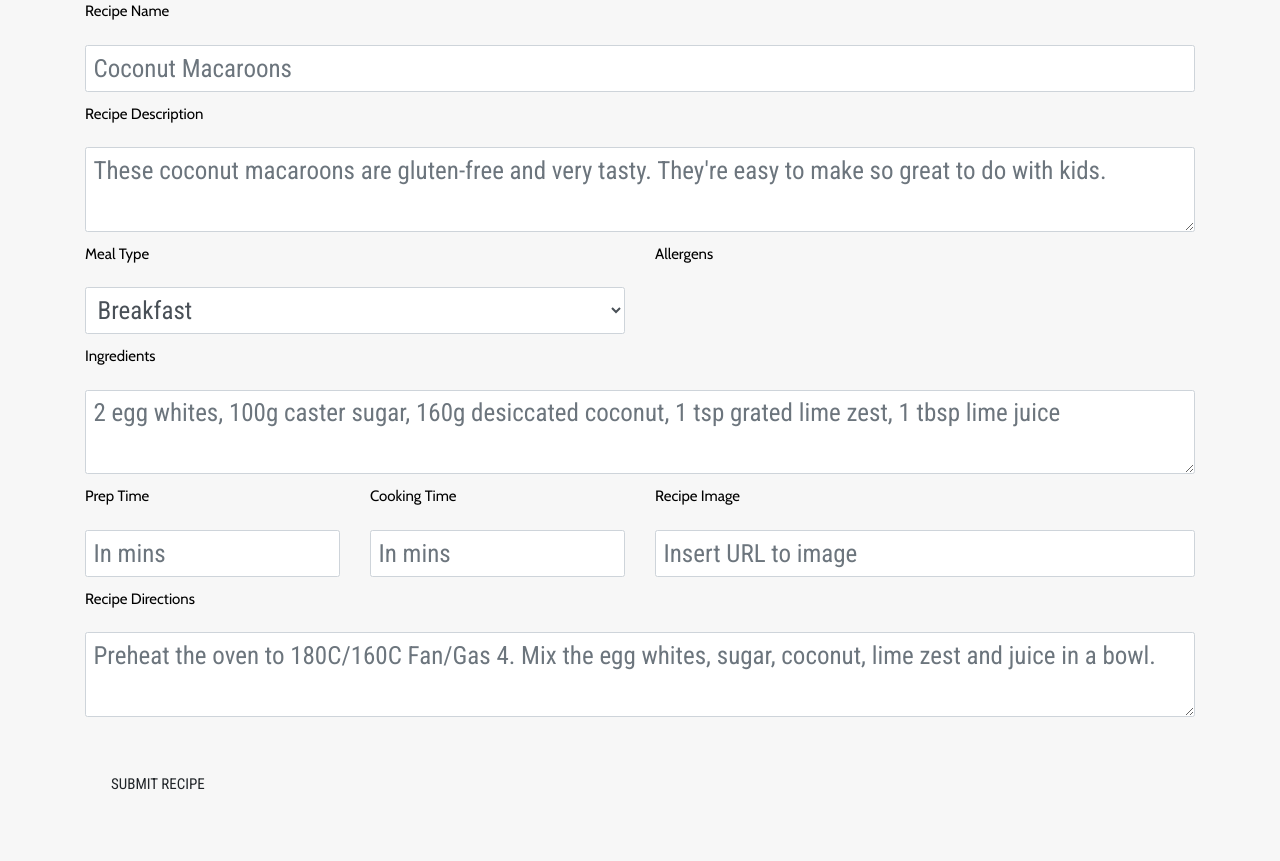
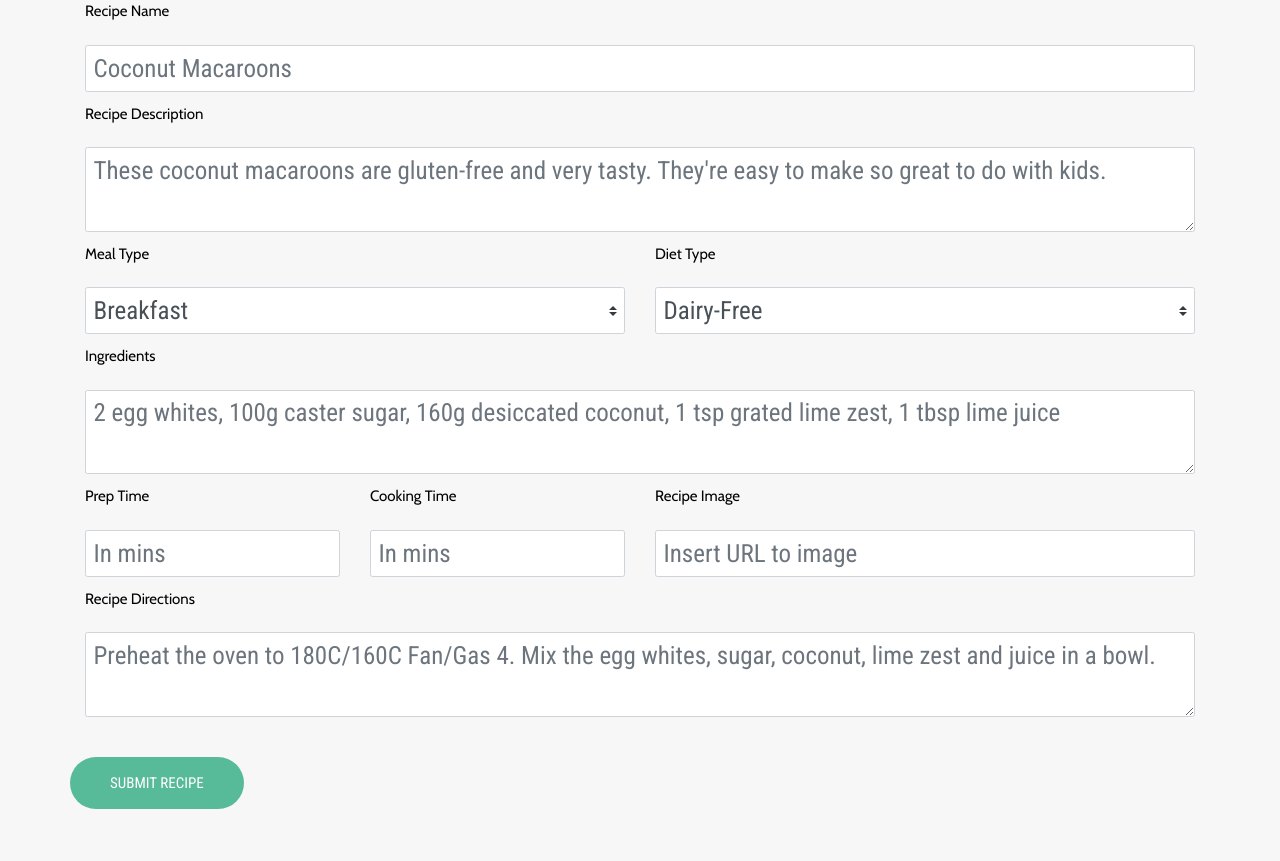
Before and after one commit to andreasdk/dcd-recipes, a Flask app: template whisk/templates/add_recipe.html in a window 1280 px wide. Shown: the part 98-959 px from the top of the page. After the commit the page ends 907 px from the top, so only its background shows below. Run offline with Flask 2, Linux system fonts and the light colour scheme; the template is opened without the code that fills it: values that come from a table or form of the project are taken from there, others are empty; the visitor is signed in with stand-in values (Sample User, id 1); some libraries are stand-ins or nearby versions.

Commit message:
added select classes to select fields

```diff
--- a/whisk/templates/add_recipe.html
+++ b/whisk/templates/add_recipe.html
@@ -30,16 +30,16 @@
                         <label for="meal_type">
                             Meal Type
                         </label>
-                        {{ form.meal_type(class="form-control form-input", id="meal_type", autocomplete="off", pattern="^[\w '.-]{5,50}$", placeholder="Dessert") }}
+                        {{ form.meal_type(class="form-control form-input custom-select", id="meal_type") }}
                     </div>
                 </div>
                 <!-- allergens -->
                 <div class="col-md-6 col-12">
                     <div class="form-group">
-                        <label for="allergens">
-                            Allergens
+                        <label for="diet_type">
+                            Diet Type
                         </label>
-                        {{ form.allergens(class="form-control form-input ", id="allergens", autocomplete="off", pattern="^[\w '.-]{5,50}$", placeholder="Gluten Free") }}
+                        {{ form.diet_type(class="form-control form-input custom-select", id="diet_type", placeholder="Diet Type") }}
                     </div>
                 </div>
                 <!-- ingredient -->
@@ -88,7 +88,7 @@
                     </div>
                 </div>
                 <div class="form-group">
-                    {{ form.submit(class="btn btn-purple u-margin-bottom-medium u-padding-top") }}
+                    {{ form.submit(class="btn btn-primary u-margin-bottom-medium u-padding-top") }}
                 </div>
             </div>
         </form>
```
